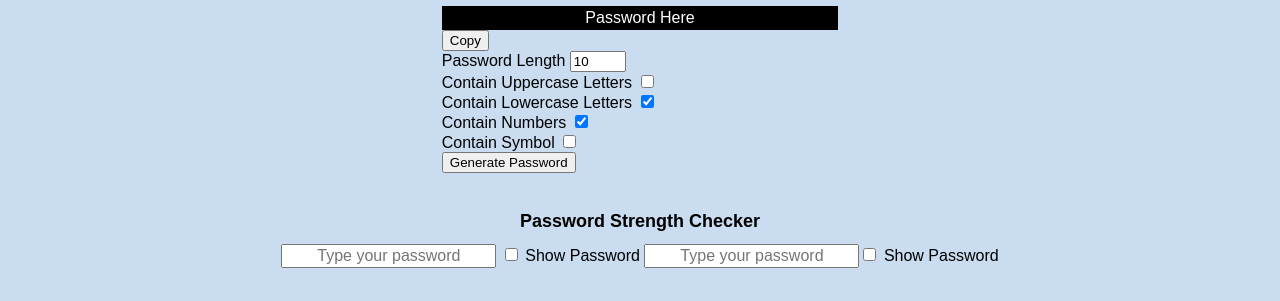
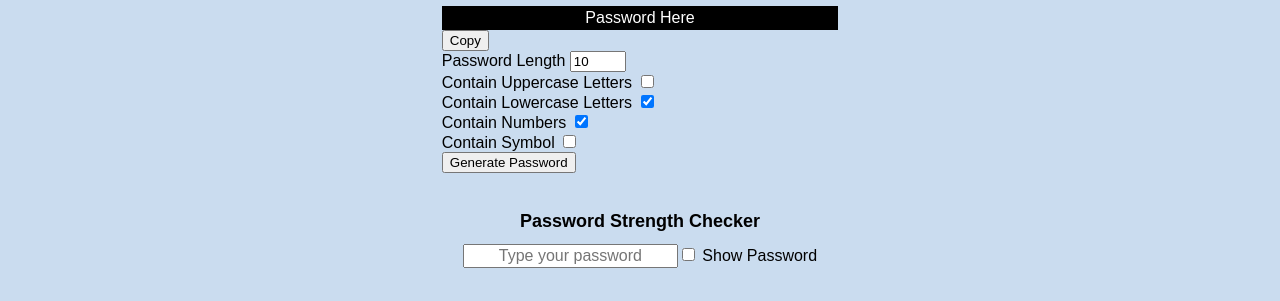
Before and after one commit to mkathia/mkathia.github.io, a plain HTML site: page tools.html in a window 1280 px wide. Shown: the part 130-431 px from the top of the page. Drawn offline with Linux system fonts and the light colour scheme.

Commit message:
tool change

```diff
--- a/tools.html
+++ b/tools.html
@@ -55,8 +55,7 @@
             Password Strength Checker
         </h4>
         <br>
-        <input type="password" placeholder="Type your password" id="PassEntry" class="passwordInput">
-        <input type="checkbox" onClick="showPassword"> Show Password
+
         <input type="password" placeholder="Type your password" id="PassEntry" class="passwordInput"><input type="checkbox" onclick="showPassword()"> Show Password
         <br>
         <span id="StrengthDisp" class="badge displayBadge">Weak</span>
```
